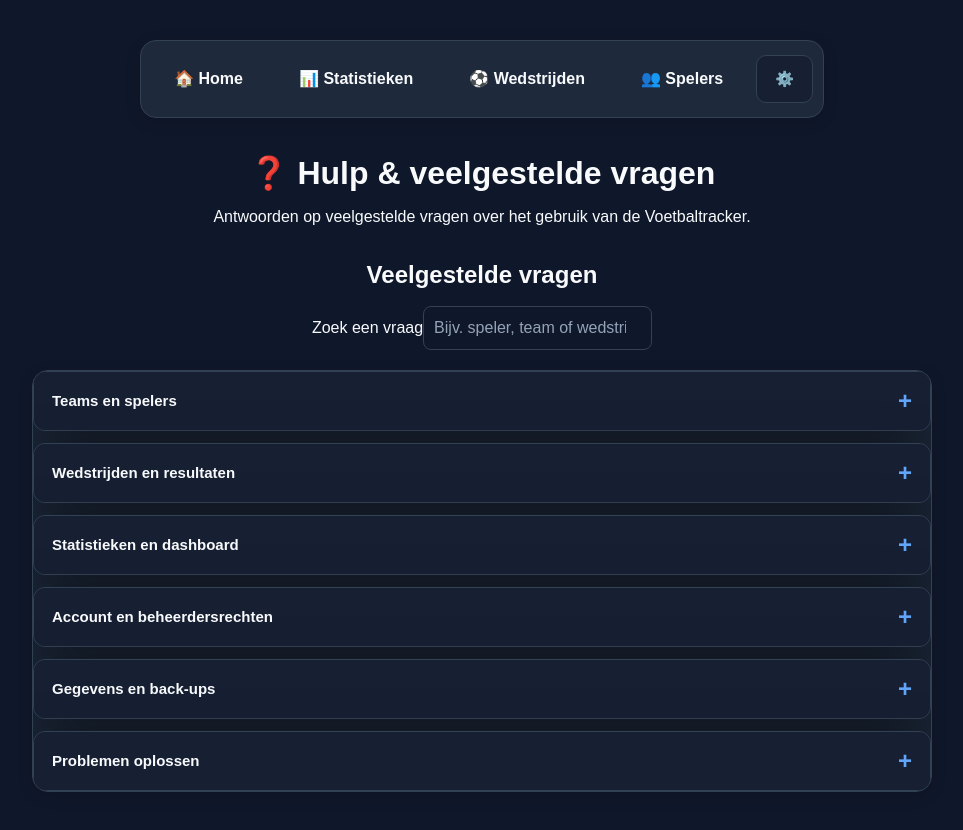
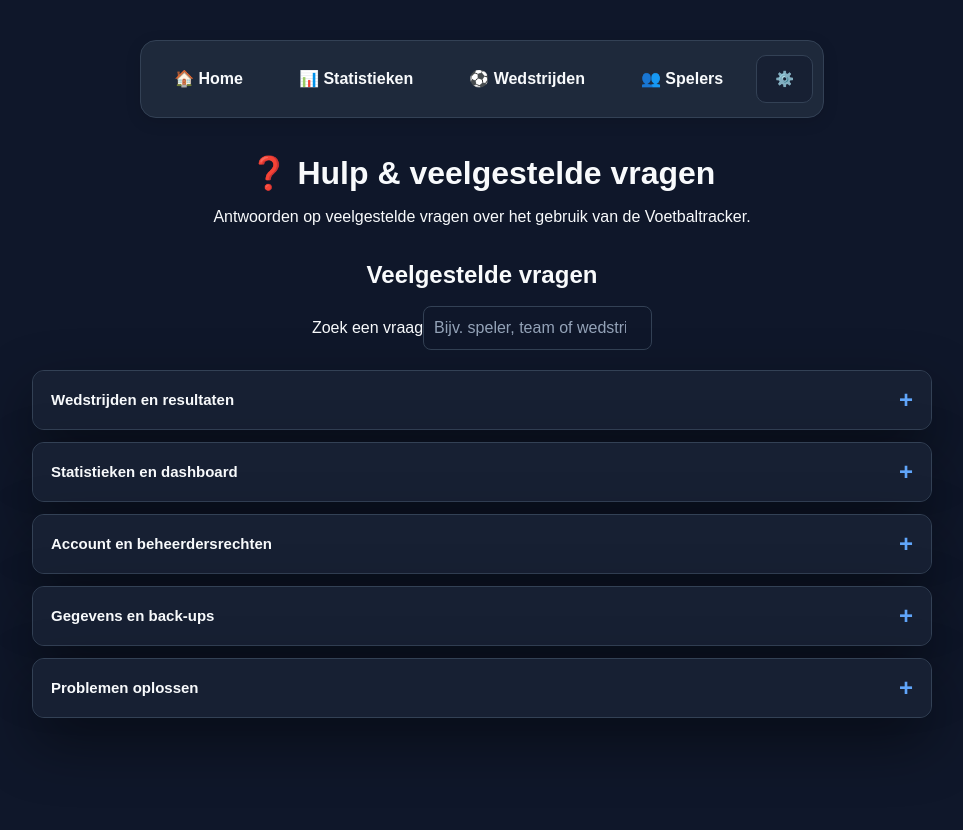
Before and after one commit to Ryan050409/simpel-design, a React (Vite) app: page /help in a window 1280 px wide. Shown: the top 830 px of the page, without its empty margins (158-1121 px from the left). Built offline with nearby package versions, Linux system fonts and the light colour scheme.

Commit message:
bepaalde vragen alleen voor admin gemaakt en FAQ wat mooier gemaakt

```diff
--- a/src/App.css
+++ b/src/App.css
@@ -1964,13 +1964,14 @@ textarea::placeholder {
   font-size: 24px;
 }
 
+
 .faq-list {
-  overflow: hidden;
-
-  background: var(--card-background);
-  border: 1px solid var(--border-color);
-  border-radius: 16px;
-}
+  overflow: visible;
+  background: transparent;
+  border: 0;
+  box-shadow: none;
+}
+
 
 .faq-item {
   border-bottom: 1px solid var(--border-color);
--- a/src/App.tsx
+++ b/src/App.tsx
@@ -382,7 +382,7 @@ function App() {
                   ))}
                 </div>
                 <NavLink to="/help" onClick={() => setShowProfileMenu(false)}>
-                ❓ Hulp & veelgestelde vragen
+                  ❓ Hulp & veelgestelde vragen
                 </NavLink>
                 {isLoggedIn && DEMO_USER.role === "admin" && (
                   <NavLink
@@ -448,7 +448,13 @@ function App() {
               )
             }
           />
-          <Route path="/help" element={<HelpPage />} />
+
+          <Route
+            path="/help"
+            element={
+              <HelpPage isAdmin={isLoggedIn && DEMO_USER.role === "admin"} />
+            }
+          />
         </Routes>
       </div>
     </BrowserRouter>
--- a/src/HelpPage.tsx
+++ b/src/HelpPage.tsx
@@ -1,7 +1,18 @@
+
 import { useState } from "react";
 
+type FAQ = {
+  question: string;
+  answer: string;
+  adminOnly?: boolean;
+};
 
-const faqCategories = [
+type FAQCategory = {
+  title: string;
+  questions: FAQ[];
+};
+
+const faqCategories: FAQCategory[] = [
   {
     title: "Teams en spelers",
     questions: [
@@ -9,31 +20,37 @@ const faqCategories = [
         question: "Hoe voeg ik een speler toe?",
         answer:
           "Ga naar de Adminpagina, kies een team en open Spelers beheren. Daar kun je een speler toevoegen.",
+        adminOnly: true,
       },
       {
         question: "Hoe pas ik een speler aan?",
         answer:
           "Ga naar Spelers beheren op de Adminpagina en kies de speler die je wilt aanpassen.",
+        adminOnly: true,
       },
       {
         question: "Hoe verwijder ik een speler?",
         answer:
           "Open Spelers beheren op de Adminpagina en gebruik de verwijderoptie bij de juiste speler. Controleer altijd of je de juiste speler hebt geselecteerd.",
+        adminOnly: true,
       },
       {
         question: "Hoe voeg ik een team toe?",
         answer:
           "Ga naar de Adminpagina en open Teams beheren. Daar kun je een team toevoegen.",
+        adminOnly: true,
       },
       {
         question: "Kan ik een team verwijderen?",
         answer:
           "Ga naar Teams beheren op de Adminpagina en gebruik de verwijderoptie bij het juiste team. Controleer eerst of je het juiste team hebt geselecteerd.",
+        adminOnly: true,
       },
       {
         question: "Kan ik zelf een teamnaam typen?",
         answer:
           "Je kunt teams beheren via Teams beheren op de Adminpagina. Bij het toevoegen van spelers en wedstrijden kun je een beschikbaar team selecteren.",
+        adminOnly: true,
       },
     ],
   },
@@ -44,16 +61,19 @@ const faqCategories = [
         question: "Hoe voeg ik een wedstrijd toe?",
         answer:
           "Ga naar de Adminpagina en open Wedstrijden beheren. Gebruik daar de beschikbare opties om een wedstrijd toe te voegen.",
+        adminOnly: true,
       },
       {
         question: "Hoe pas ik een wedstrijd aan?",
         answer:
           "Open Wedstrijden beheren op de Adminpagina en kies de wedstrijd die je wilt aanpassen.",
+        adminOnly: true,
       },
       {
         question: "Kan ik een wedstrijd verwijderen?",
         answer:
           "Ja. Ga naar Wedstrijden beheren op de Adminpagina en gebruik de verwijderoptie bij de juiste wedstrijd.",
+        adminOnly: true,
       },
       {
         question: "Wat betekent de uitslag van een wedstrijd?",
@@ -104,11 +124,13 @@ const faqCategories = [
         question: "Wat kan ik op de Adminpagina doen?",
         answer:
           "De Adminpagina bevat beheerfuncties voor de onderdelen die jouw gebruikersrechten toestaan, zoals het beheren van teams, spelers en wedstrijden.",
+        adminOnly: true,
       },
       {
         question: "Waarom kan ik de Adminpagina niet openen?",
         answer:
           "De Adminpagina is bedoeld voor gebruikers met de juiste rechten. Controleer of je met de juiste demo-gebruiker bent ingelogd.",
+        adminOnly: true,
       },
       {
         question: "Hoe log ik uit?",
@@ -119,6 +141,7 @@ const faqCategories = [
         question: "Waarom zie ik bepaalde beheeropties niet?",
         answer:
           "Welke opties zichtbaar zijn, kan afhangen van de rechten die aan de gebruiker zijn toegekend.",
+        adminOnly: true,
       },
       {
         question: "Is de demo-login een beveiligd accountsysteem?",
@@ -139,6 +162,7 @@ const faqCategories = [
         question: "Hoe download ik een back-up?",
         answer:
           "Open de Adminpagina en zoek de sectie Gegevens exporteren. Gebruik Back-up downloaden om het JSON-bestand op te slaan, als deze optie beschikbaar is.",
+        adminOnly: true,
       },
       {
         question: "Waarom zijn mijn gegevens verdwenen?",
@@ -184,18 +208,27 @@ const faqCategories = [
   },
 ];
 
+type HelpPageProps = {
+  isAdmin: boolean;
+};
 
-function HelpPage() {
+function HelpPage({ isAdmin }: HelpPageProps) {
   const [openCategory, setOpenCategory] = useState<string | null>(null);
   const [openQuestion, setOpenQuestion] = useState<string | null>(null);
   const [searchTerm, setSearchTerm] = useState("");
+
+  const search = searchTerm.toLowerCase().trim();
 
   const filteredCategories = faqCategories
     .map((category) => ({
       ...category,
       questions: category.questions.filter((faq) => {
-        const search = searchTerm.toLowerCase().trim();
+        // Verberg adminvragen voor gebruikers zonder adminrechten.
+        if (faq.adminOnly && !isAdmin) {
+          return false;
+        }
 
+        // Zoek alleen binnen vragen die de gebruiker mag zien.
         return (
           faq.question.toLowerCase().includes(search) ||
           faq.answer.toLowerCase().includes(search)
@@ -207,7 +240,7 @@ function HelpPage() {
   return (
     <main className="help-page">
       <header className="help-page-header">
-        <h1>❓ Hulp & veelgestelde vragen</h1>
+        <h1>❓ Hulp &amp; veelgestelde vragen</h1>
         <p>
           Antwoorden op veelgestelde vragen over het gebruik van de
           Voetbaltracker.
@@ -216,6 +249,7 @@ function HelpPage() {
 
       <section className="faq-section" aria-labelledby="faq-title">
         <h2 id="faq-title">Veelgestelde vragen</h2>
+
         <label htmlFor="faq-search">Zoek een vraag</label>
         <input
           id="faq-search"
@@ -246,14 +280,18 @@ function HelpPage() {
                   className="faq-question"
                   onClick={() => {
                     setOpenCategory(
-                      openCategory === category.title ? null : category.title,
+                      openCategory === category.title
+                        ? null
+                        : category.title,
                     );
                     setOpenQuestion(null);
                   }}
                   aria-expanded={isCategoryOpen}
                 >
                   <span>{category.title}</span>
-                  <span aria-hidden="true">{isCategoryOpen ? "−" : "+"}</span>
+                  <span aria-hidden="true">
+                    {isCategoryOpen ? "−" : "+"}
+                  </span>
                 </button>
 
                 {isCategoryOpen && (
```
